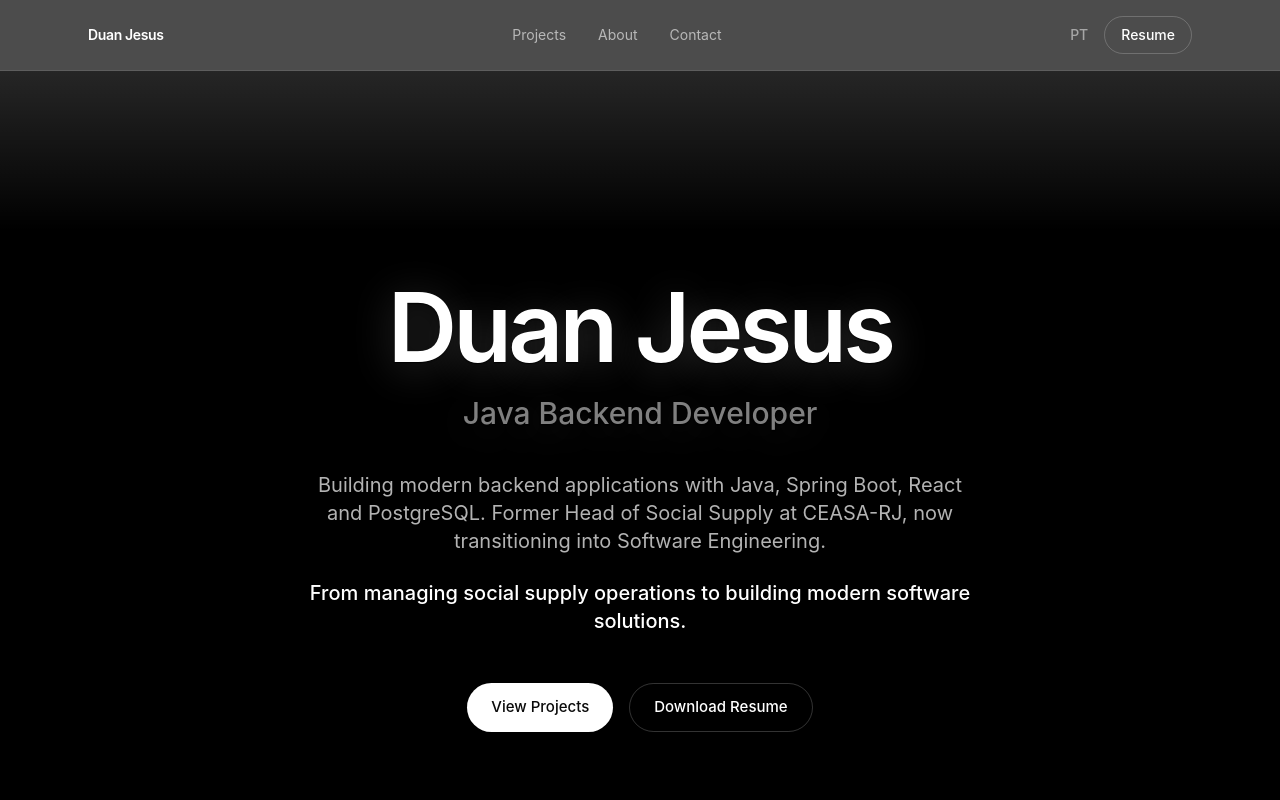
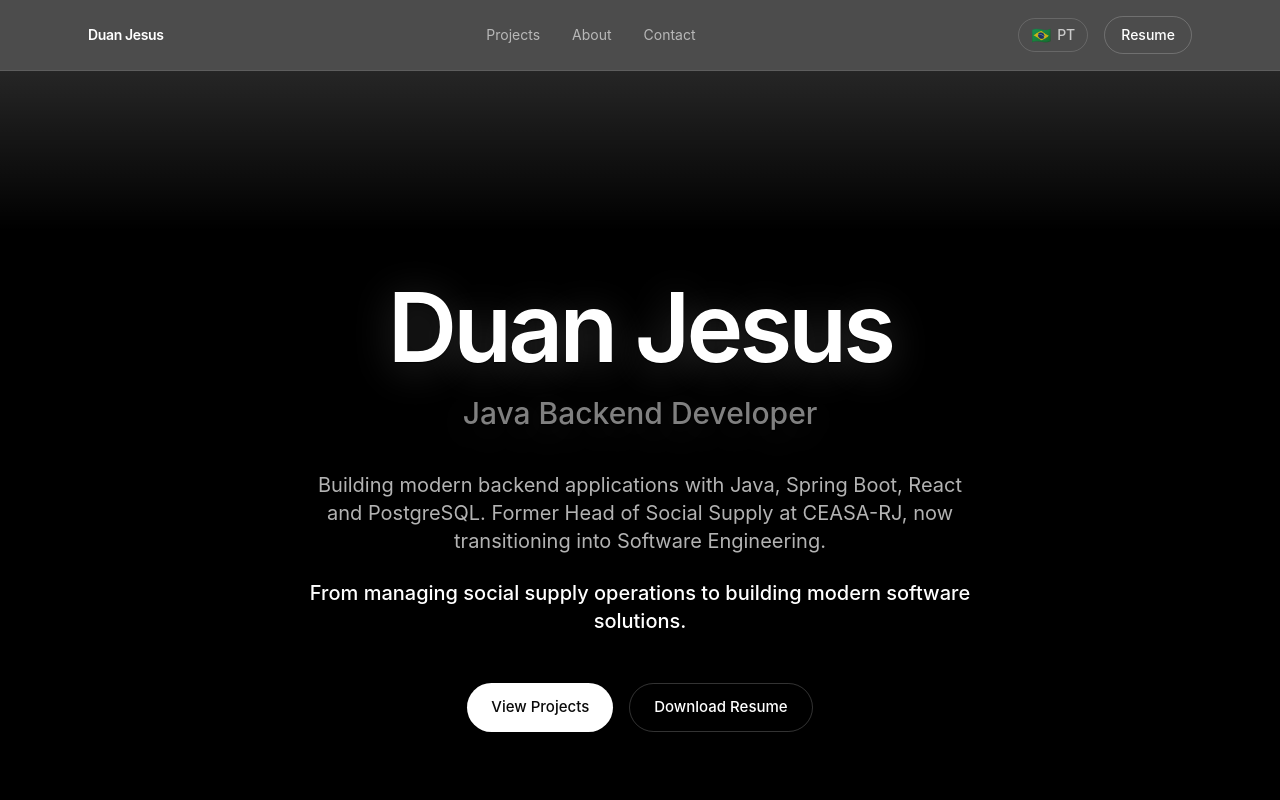
Before and after one commit to duanjesus/portfolio, a React (Vite) app: page / in a window 1280 px wide. Shown: the top 800 px of the page. Built offline with nearby package versions, Linux system fonts and the light colour scheme; no server answers.

Commit message:
Add flag emoji to language switcher for more visibility

```diff
--- a/src/components/layout/Header.tsx
+++ b/src/components/layout/Header.tsx
@@ -11,6 +11,7 @@ export function Header() {
   const hashHref = (id: string) => (locale === "en" ? `/#${id}` : `/pt#${id}`);
   const switchTo = locale === "en" ? "pt" : "en";
   const switchHref = otherLocalePath(pathname, hash, locale);
+  const switchFlag = switchTo === "pt" ? "🇧🇷" : "🇺🇸";
 
   const navItems = [
     { label: t.nav.projects, href: hashHref("projects") },
@@ -34,9 +35,10 @@ export function Header() {
         <div className="flex items-center gap-4">
           <Link
             to={switchHref}
-            className="text-sm font-medium text-white/50 transition-colors hover:text-white"
+            className="flex items-center gap-1.5 rounded-full border border-white/15 px-3 py-1.5 text-sm font-medium text-white/70 transition-colors hover:border-white/30 hover:text-white"
             aria-label={switchTo === "pt" ? "Ver em português" : "View in English"}
           >
+            <span className="text-base leading-none">{switchFlag}</span>
             {switchTo.toUpperCase()}
           </Link>
           <Button href="/resume.pdf" variant="secondary" size="sm" tone="dark">
```
